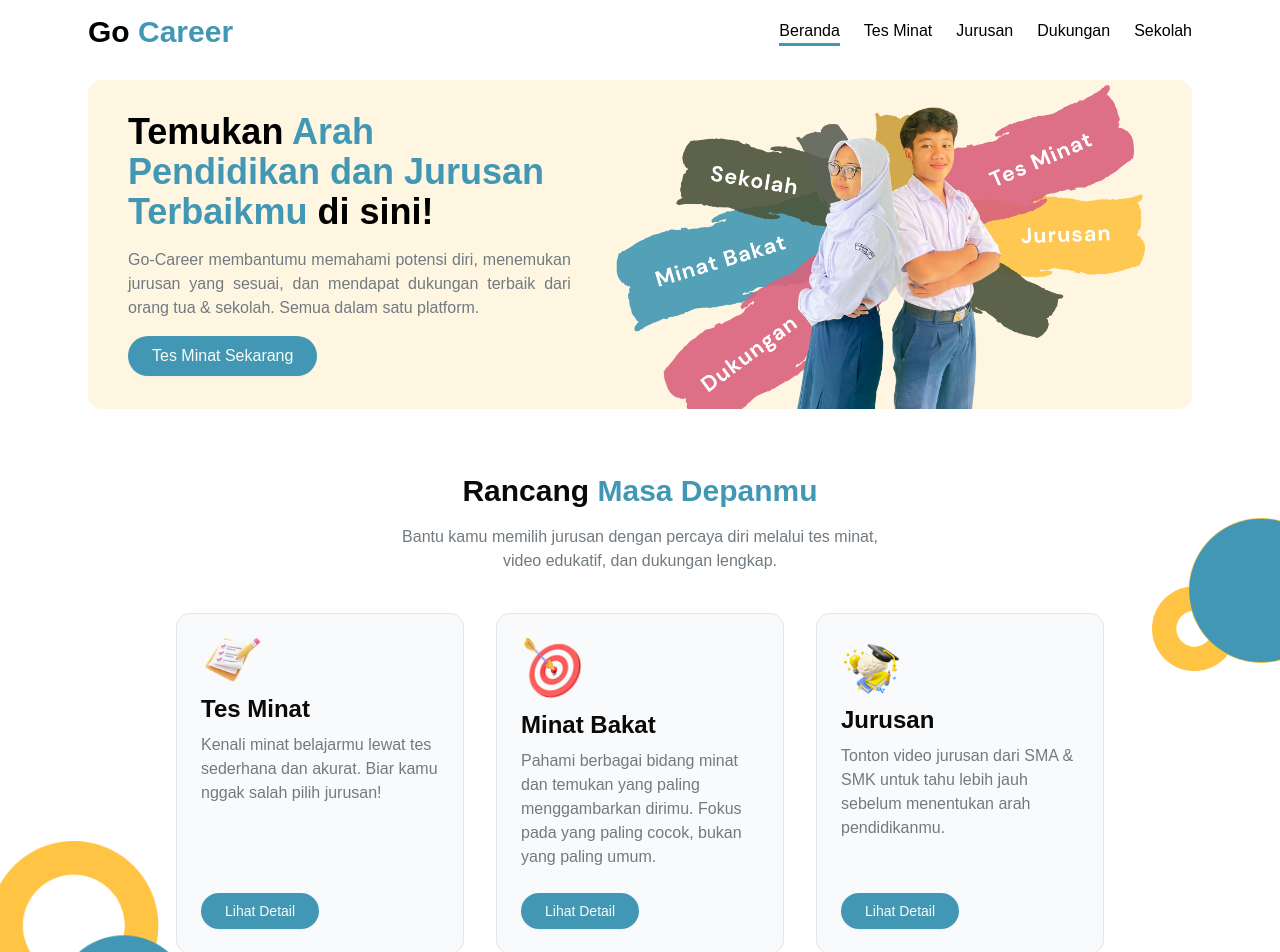
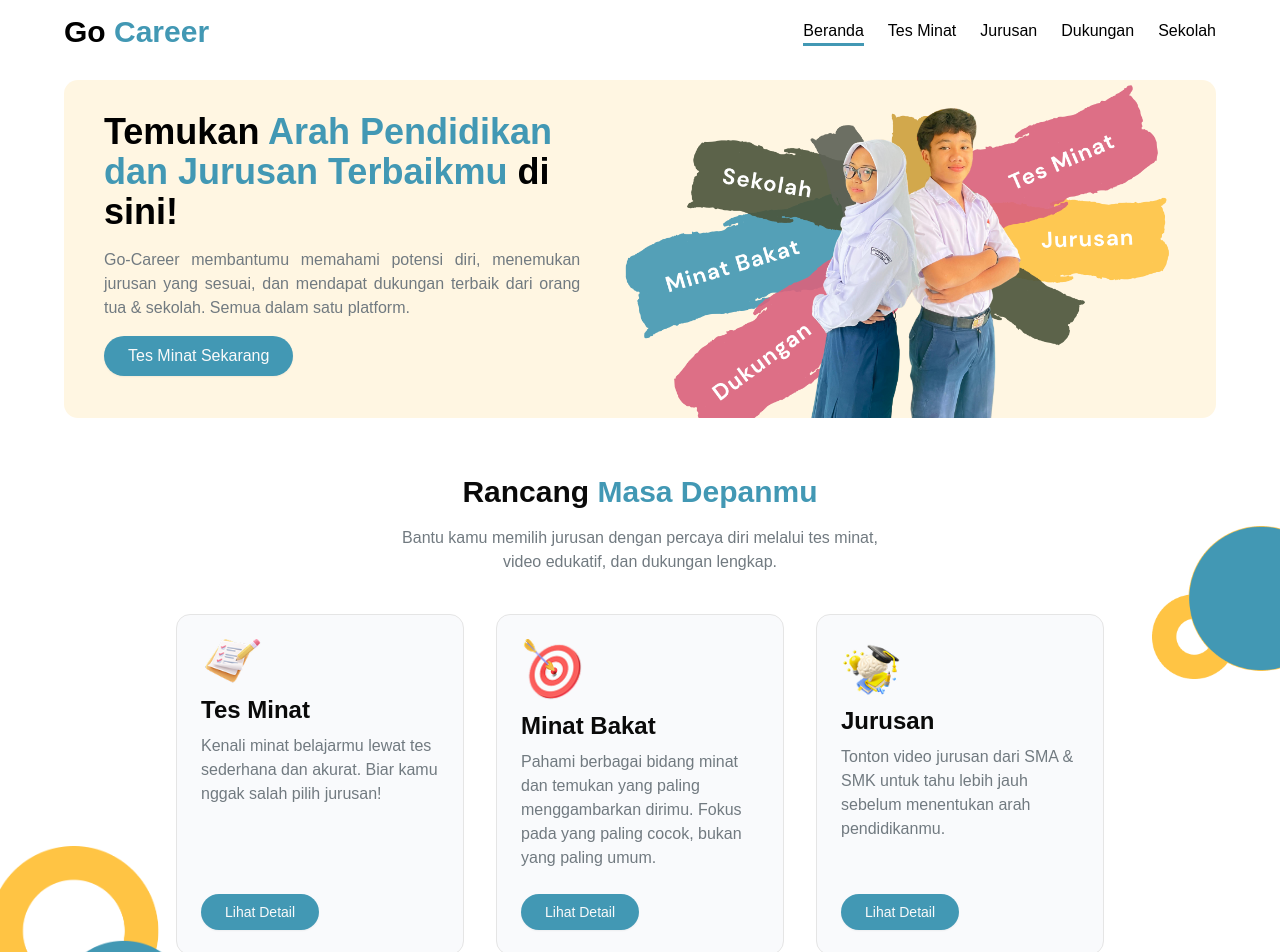
Before and after one commit to DanielRickyA/gocareer_frontend, a React (Vite) app: page /home in a window 1280 px wide. Shown: the top 952 px of the page. Built offline with nearby package versions, Linux system fonts and the light colour scheme.

Commit message:
Perubahan max-w dan splash screen

```diff
--- a/src/components/Nav.tsx
+++ b/src/components/Nav.tsx
@@ -39,7 +39,7 @@ function Nav() {
         }
         `}
     >
-      <div className="container mx-auto flex h-16 max-w-6xl items-center justify-between px-4 md:px-6">
+      <div className="container mx-auto flex h-16 max-w-6xl items-center justify-between px-4 md:px-0">
         <Link to="/home" className="flex items-center gap-2">
           <p className="font-bold text-3xl">
             Go <span className="text-primary">Career</span>
@@ -71,12 +71,15 @@ function Nav() {
               </Button>
             </SheetTrigger>
             <SheetContent side="left" className="md:hidden">
-              <div className="grid gap-4 p-4">
+              <div className="grid gap-4 p-4 mt-4">
                 {sections.map((section) => (
                   <Link
                     key={section.id}
                     to={`#${section.id}`}
-                    className="text-muted-foreground border-b-2 border-transparent hover:border-orange-500 transition ease-in-out"
+                    className={`text-muted-foreground border-b-3 border-transparent hover:border-primary/70 hover:w-full transition ease-in-out ${
+                      location.pathname == section.location &&
+                      "border-b-primary w-fit"
+                    }`}
                   >
                     {section.label}
                   </Link>
--- a/src/page/landing_page/FiturWebsite.tsx
+++ b/src/page/landing_page/FiturWebsite.tsx
@@ -37,11 +37,11 @@ const fiturList = [
 function FiturWebsite() {
   return (
     <div className="relative">
-      <div className="container mx-auto max-w-6xl px-4 md:px-6 py-4 pt-12 z-10">
+      <div className="container mx-auto max-w-6xl px-4 md:px-0 py-4 pt-10 z-10">
         <h1 className="text-center text-3xl font-semibold">
-          Rancang <span className="text-primary">Masa Depanmu</span>
+          Rancang <span className="text-primary  z-20">Masa Depanmu</span>
         </h1>
-        <p className="mt-4 text-description text-center w-full md:max-w-[45%] mx-auto">
+        <p className="mt-4 text-description text-center w-full md:max-w-[45%] mx-auto  z-20">
           Bantu kamu memilih jurusan dengan percaya diri melalui tes minat,
           video edukatif, dan dukungan lengkap.
         </p>
@@ -72,7 +72,7 @@ function FiturWebsite() {
       <div className="absolute top-[10%] right-0 h-[15%] w-[30%] md:w-[10%] z-0">
         <img src="/assets1.png" alt="" className="w-full" />
       </div>
-      <div className="absolute bottom-[0%] md:bottom-[40%] left-0 h-[15%] w-[30%] md:w-[15%] z-0">
+      <div className="absolute bottom-[5%] md:bottom-[40%] left-0 h-[15%] w-[30%] md:w-[15%] z-0">
         <img src="/assets2.png" alt="" className="w-full" />
       </div>
     </div>
--- a/src/page/landing_page/LandingPage.tsx
+++ b/src/page/landing_page/LandingPage.tsx
@@ -6,7 +6,7 @@ import { Button } from "@/components/ui/button";
 function LandingPage() {
   return (
     <>
-      <div className="container mx-auto max-w-6xl px-4 md:px-6 py-4">
+      <div className="container mx-auto max-w-6xl px-4 md:px-0 py-4">
         <Card className="bg-secondary p-0 px-10 z-10 shadow-none border-0">
           <CardContent className="p-0">
             <div className="flex flex-col md:flex-row items-start gap-10 h-full">
--- a/src/page/slash_screen/SplashScreen.tsx
+++ b/src/page/slash_screen/SplashScreen.tsx
@@ -25,7 +25,7 @@ function SplashScreen() {
     return () => clearInterval(interval);
   }, [navigate]);
   return (
-    <div className="h-screen w-full bg-secondary flex flex-row items-center justify-center relative">
+    <div className="h-screen w-full  flex flex-row items-center justify-center relative">
       <div className="absolute top-[10%] right-0 h-[15%] w-[30%] md:w-[15%]">
         <img src="/assets1.png" alt="" className="w-full" />
       </div>
```
